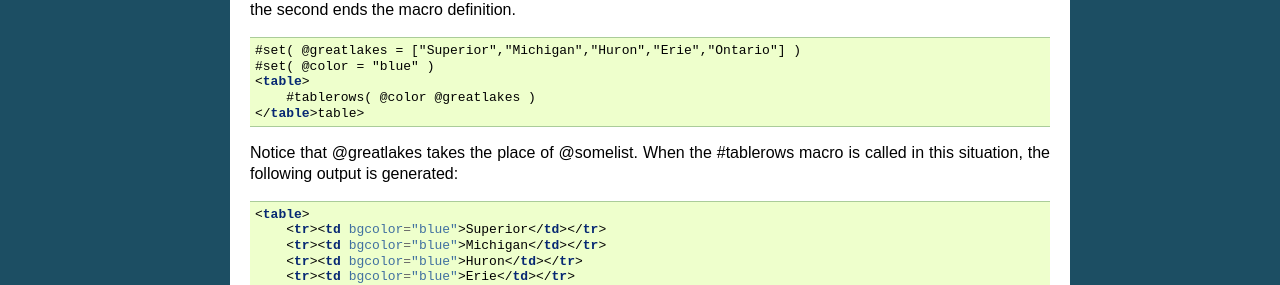
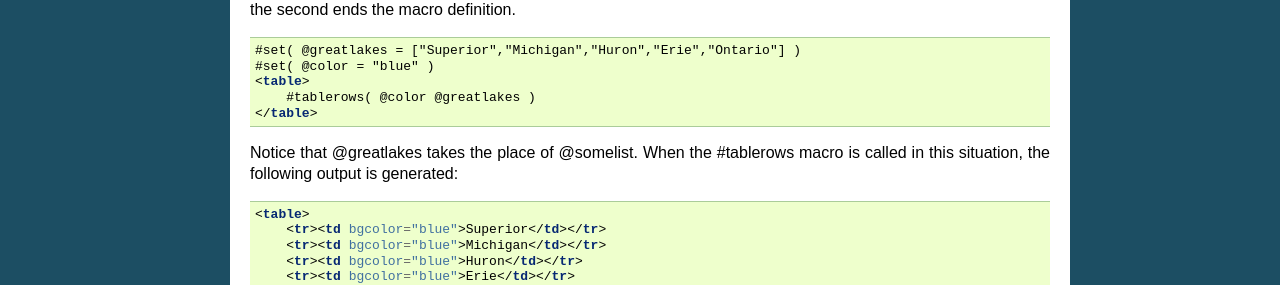
Before and after one commit to avelino/quik, a Sphinx documentation site: the page built from docs/source/userguide.rst, in a window 1280 px wide and 900 px high, scrolled down 6131 px. Shown: the part 433-718 px from the top of the window. Built offline with Sphinx 7.4.7, drawn with Linux system fonts in a browser that asks for light colours.

Commit message:
fix macro example

```diff
--- a/docs/source/userguide.rst
+++ b/docs/source/userguide.rst
@@ -346,7 +346,7 @@ Anything that can be put into a QTL template can go into the body of a macro. Th
     #set( @color = "blue" )
     <table>
         #tablerows( @color @greatlakes )
-    </table>table>
+    </table>
 
 Notice that @greatlakes takes the place of @somelist. When the #tablerows macro is called in this situation, the following output is generated:
 
```
